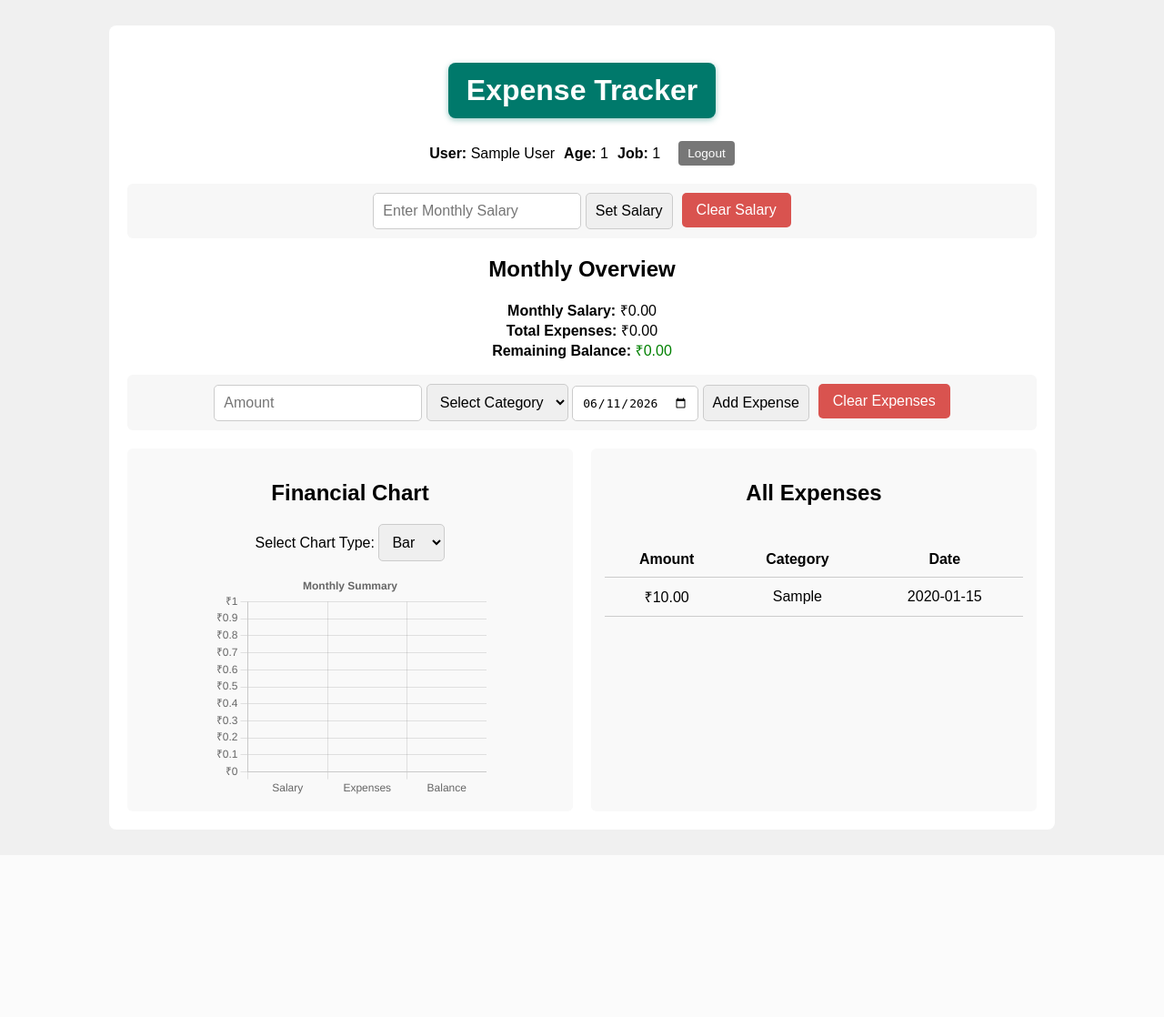
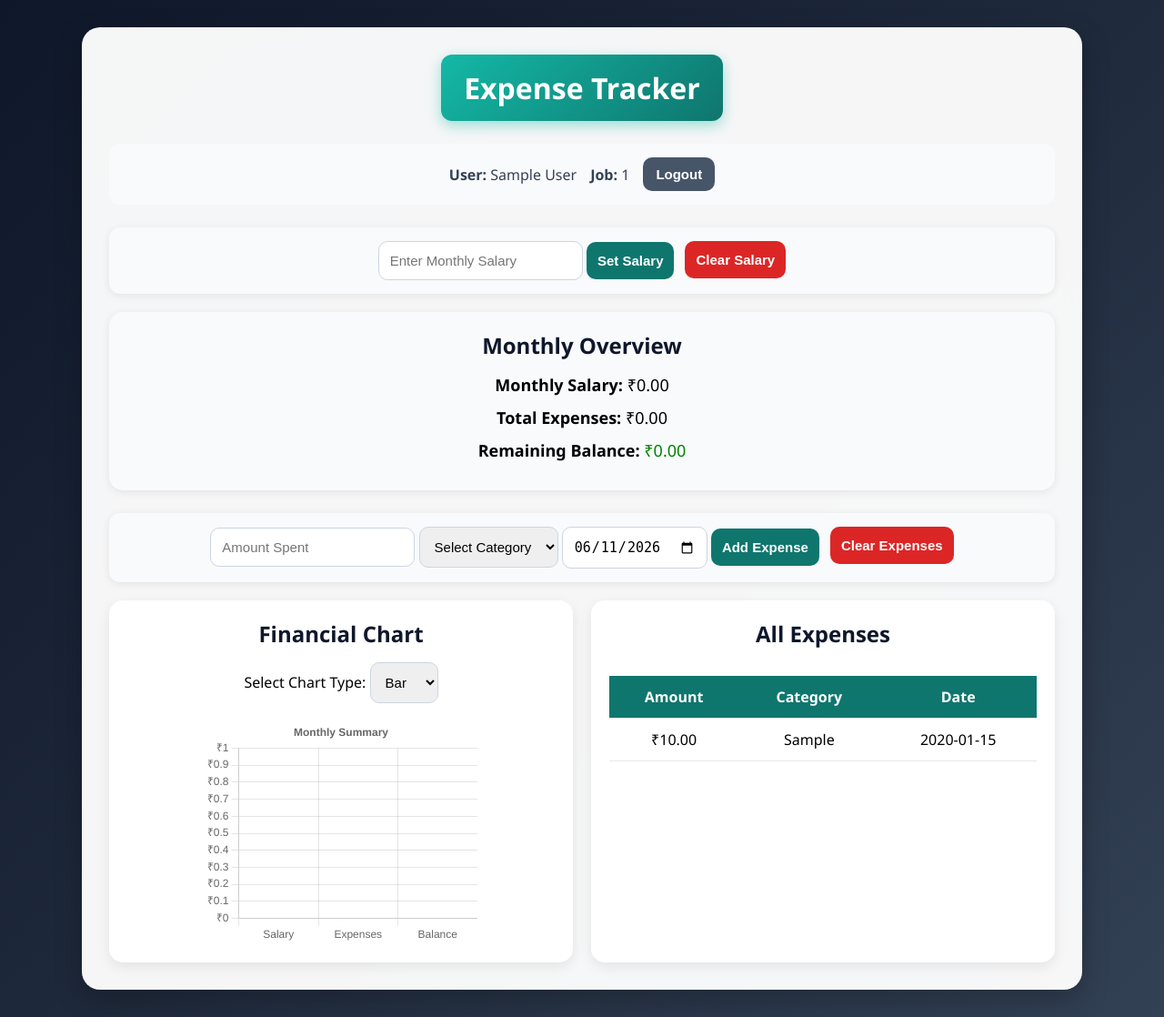
Before and after one commit to abdulsk-25/-Expense-tracker, a Flask app: page / in a window 1280 px wide. Shown: the whole page at 91% size. Before the commit the page ends 873 px from the top, so only its background shows below. Run offline with Flask 3, Linux system fonts and the light colour scheme; the visitor is signed in with stand-in values (Sample User, id 1); tables that the repository leaves empty hold one stand-in row (values such as "Sample post").

Commit message:
Update index.html

```diff
--- a/templates/index.html
+++ b/templates/index.html
@@ -5,135 +5,215 @@
   <meta name="viewport" content="width=device-width, initial-scale=1.0"/>
   <title>Expense Tracker</title>
   <style>
-    body {
-      font-family: Arial, sans-serif;
-      background-color: #f0f0f0;
-      padding: 20px;
+*{
+  margin:0;
+  padding:0;
+  box-sizing:border-box;
 }
 
-    .container {
-      max-width: 1000px;
-      margin: auto;
-      background: white;
-      padding: 20px;
-      border-radius: 8px;
-      text-align: center;
+body{
+  font-family:'Segoe UI',sans-serif;
+  background: linear-gradient(135deg,#0f172a,#1e293b,#334155);
+  min-height:100vh;
+  padding:30px 20px;
 }
 
-    h1 {
-      background-color: #00796b;
-      color: white;
-      padding: 12px 20px;
-      border-radius: 8px;
-      display: inline-block;
-      margin-bottom: 25px;
-      box-shadow: 0 2px 6px rgba(0, 121, 107, 0.4);
-      transition: background-color 0.3s ease, transform 0.3s ease;
+.container{
+  max-width:1100px;
+  margin:auto;
+  background:rgba(255,255,255,0.96);
+  backdrop-filter:blur(10px);
+  padding:30px;
+  border-radius:20px;
+  text-align:center;
+  box-shadow:0 10px 30px rgba(0,0,0,0.25);
 }
 
-    h1:hover {
-      background-color: #004d40;
-      transform: scale(1.05);
+h1{
+  background:linear-gradient(135deg,#14b8a6,#0f766e);
+  color:white;
+  padding:15px 25px;
+  border-radius:12px;
+  display:inline-block;
+  margin-bottom:25px;
+  box-shadow:0 5px 15px rgba(20,184,166,0.4);
+  transition:0.3s ease;
 }
 
-    .section {
-      display: flex;
-      gap: 10px;
-      flex-wrap: wrap;
-      justify-content: center;
-      margin-bottom: 20px;
-      padding: 10px;
-      background: #f7f7f7;
-      border-radius: 6px;
+h1:hover{
+  transform:translateY(-3px);
 }
 
-    input, button, select {
-      padding: 10px;
-      font-size: 1em;
-      border-radius: 5px;
-      border: 1px solid #ccc;
+h2{
+  color:#0f172a;
+  margin-bottom:15px;
 }
 
-    .clear-button {
-      background-color: #d9534f;
-      color: white;
-      padding: 10px 16px;
-      border: none;
-      border-radius: 5px;
-      cursor: pointer;
-      transition: background-color 0.3s ease, transform 0.2s ease;
+.user-info{
+  display:flex;
+  justify-content:center;
+  align-items:center;
+  gap:15px;
+  flex-wrap:wrap;
+  margin-bottom:25px;
+  background:#f8fafc;
+  padding:15px;
+  border-radius:12px;
 }
 
-    .clear-button:hover {
-      background-color: #c9302c;
-      transform: scale(1.05);
+.user-info p{
+  margin:0;
+  color:#334155;
+  font-weight:500;
 }
 
-    table {
-      width: 100%;
-      border-collapse: collapse;
-      margin: 20px 0;
+.section{
+  display:flex;
+  gap:12px;
+  flex-wrap:wrap;
+  justify-content:center;
+  margin-bottom:20px;
+  padding:15px;
+  background:#f8fafc;
+  border-radius:12px;
+  box-shadow:0 2px 10px rgba(0,0,0,0.08);
 }
 
-    th, td {
-      padding: 10px;
-      border-bottom: 1px solid #ccc;
-      text-align: center;
+input,
+select,
+button{
+  padding:12px;
+  border-radius:10px;
+  border:1px solid #cbd5e1;
+  font-size:15px;
 }
 
-    #chartType {
-      margin-bottom: 10px;
+input:focus,
+select:focus{
+  outline:none;
+  border-color:#14b8a6;
 }
 
-    #financeChart {
-      max-width: 400px;
-      margin: 0 auto;
+button{
+  background:#0f766e;
+  color:white;
+  border:none;
+  cursor:pointer;
+  transition:0.3s;
+  font-weight:600;
 }
 
-    .logout-btn {
-      background-color: #777;
-      color: white;
-      border: none;
-      padding: 6px 10px;
-      font-size: 0.85em;
-      border-radius: 4px;
-      margin-left: 10px;
-      cursor: pointer;
+button:hover{
+  background:#115e59;
+  transform:translateY(-2px);
 }
 
-    .logout-btn:hover {
-      background-color: #555;
+.clear-button{
+  background:#dc2626;
 }
 
-    .user-info {
-      display: flex;
-      justify-content: center;
-      align-items: center;
-      gap: 10px;
-      flex-wrap: wrap;
-      margin-bottom: 20px;
+.clear-button:hover{
+  background:#b91c1c;
 }
 
-    .user-info p {
-      margin: 0;
+.logout-btn{
+  background:#475569;
+  padding:10px 14px;
 }
 
-    .flex-display {
-      display: flex;
-      gap: 20px;
-      flex-wrap: wrap;
-      justify-content: space-between;
-      margin-top: 20px;
+.logout-btn:hover{
+  background:#334155;
 }
 
-    .chart-container, .expense-table {
-      flex: 1;
-      min-width: 300px;
-      background: #f9f9f9;
-      padding: 15px;
-      border-radius: 6px;
+.overview{
+  background:#f8fafc;
+  padding:20px;
+  border-radius:15px;
+  margin-bottom:25px;
+  box-shadow:0 2px 10px rgba(0,0,0,0.08);
 }
 
+.overview ul{
+  list-style:none;
+}
+
+.overview li{
+  margin:12px 0;
+  font-size:18px;
+}
+
+.flex-display{
+  display:flex;
+  gap:20px;
+  flex-wrap:wrap;
+  margin-top:20px;
+}
+
+.chart-container,
+.expense-table{
+  flex:1;
+  min-width:320px;
+  background:white;
+  padding:20px;
+  border-radius:15px;
+  box-shadow:0 5px 15px rgba(0,0,0,0.08);
+}
+
+#chartType{
+  margin-bottom:15px;
+}
+
+#financeChart{
+  max-width:450px;
+  margin:auto;
+}
+
+table{
+  width:100%;
+  border-collapse:collapse;
+  margin-top:15px;
+}
+
+th{
+  background:#0f766e;
+  color:white;
+}
+
+th,
+td{
+  padding:12px;
+  border-bottom:1px solid #e2e8f0;
+  text-align:center;
+}
+
+tr:hover{
+  background:#f8fafc;
+}
+
+@media(max-width:768px){
+
+  .container{
+    padding:20px;
+  }
+
+  .section{
+    flex-direction:column;
+  }
+
+  .user-info{
+    flex-direction:column;
+  }
+
+  .flex-display{
+    flex-direction:column;
+  }
+
+  input,
+  select,
+  button{
+    width:100%;
+  }
+}
 </style>
 </head>
 <body>
@@ -143,7 +223,7 @@
 
     <div class="user-info">
       <p><strong>User:</strong> {{ session.get('name') }}</p>
-      <p><strong>Age:</strong> {{ session.get('age') }}</p>
+      <!--<p><strong>Age:</strong> {{ session.get('age') }}</p>-->
       <p><strong>Job:</strong> {{ session.get('job') }}</p>
       <form action="/logout" method="POST" style="display:inline;">
         <button type="submit" class="logout-btn">Logout</button>
@@ -179,13 +259,17 @@
     <!-- Expense Section -->
     <div class="section">
       <form action="/add" method="POST">
-        <input type="number" name="amount" placeholder="Amount" required step="0.01">
+        <input type="number" name="amount" placeholder="Amount Spent" required step="0.01">
         <select name="category" required>
           <option value="" disabled selected>Select Category</option>
          <option>Food</option>
 <option>Transport</option>
 <option>Rent</option>
 <option>Entertainment</option>
+<option>Shopping</option>
+<option>Medical</option>
+<option>Education</option>
+<option>Bills</option>
 <option>Other</option>
         </select>
         <input type="date" name="date" id="dateInput">
```
Lines whose indentation alone changed are shown as unchanged.
